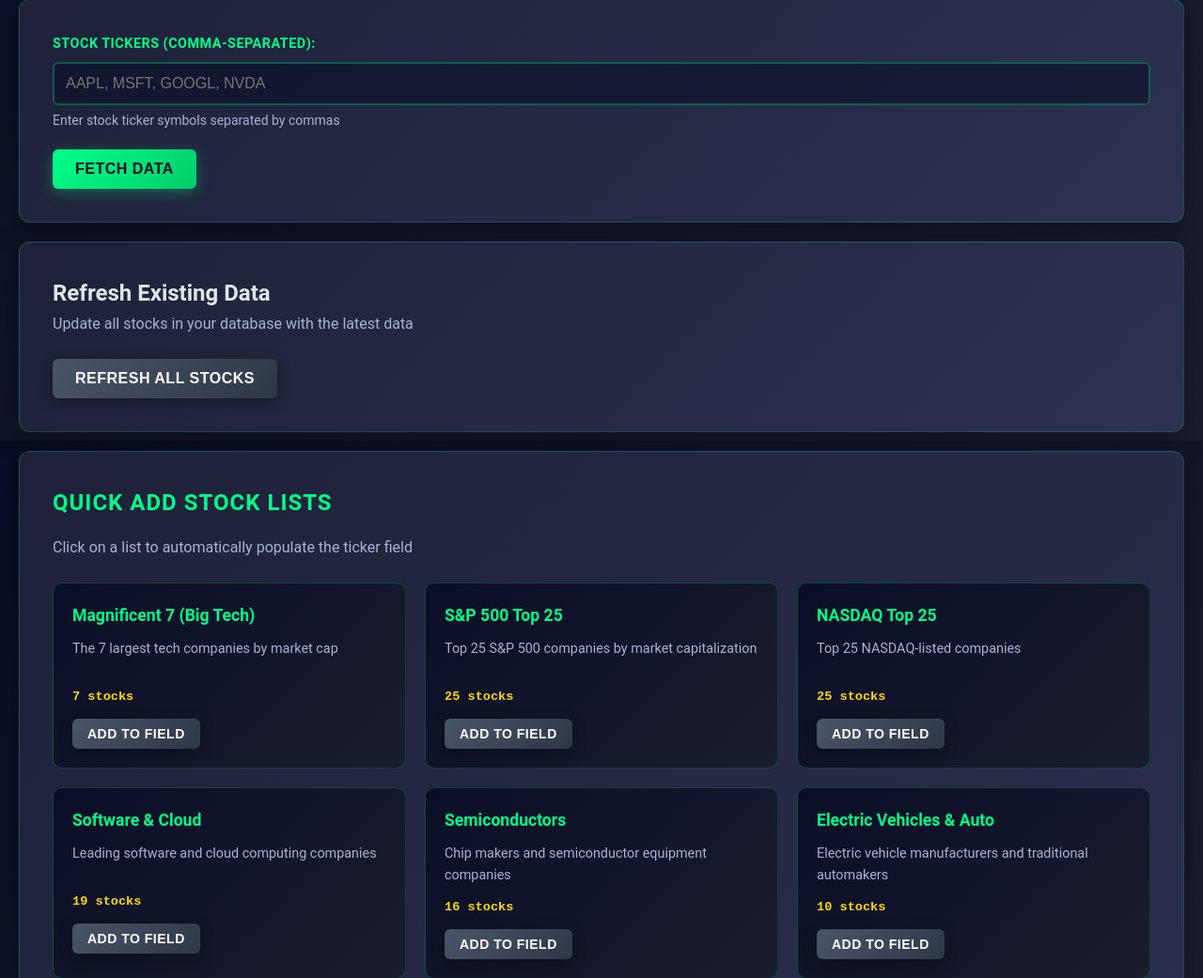
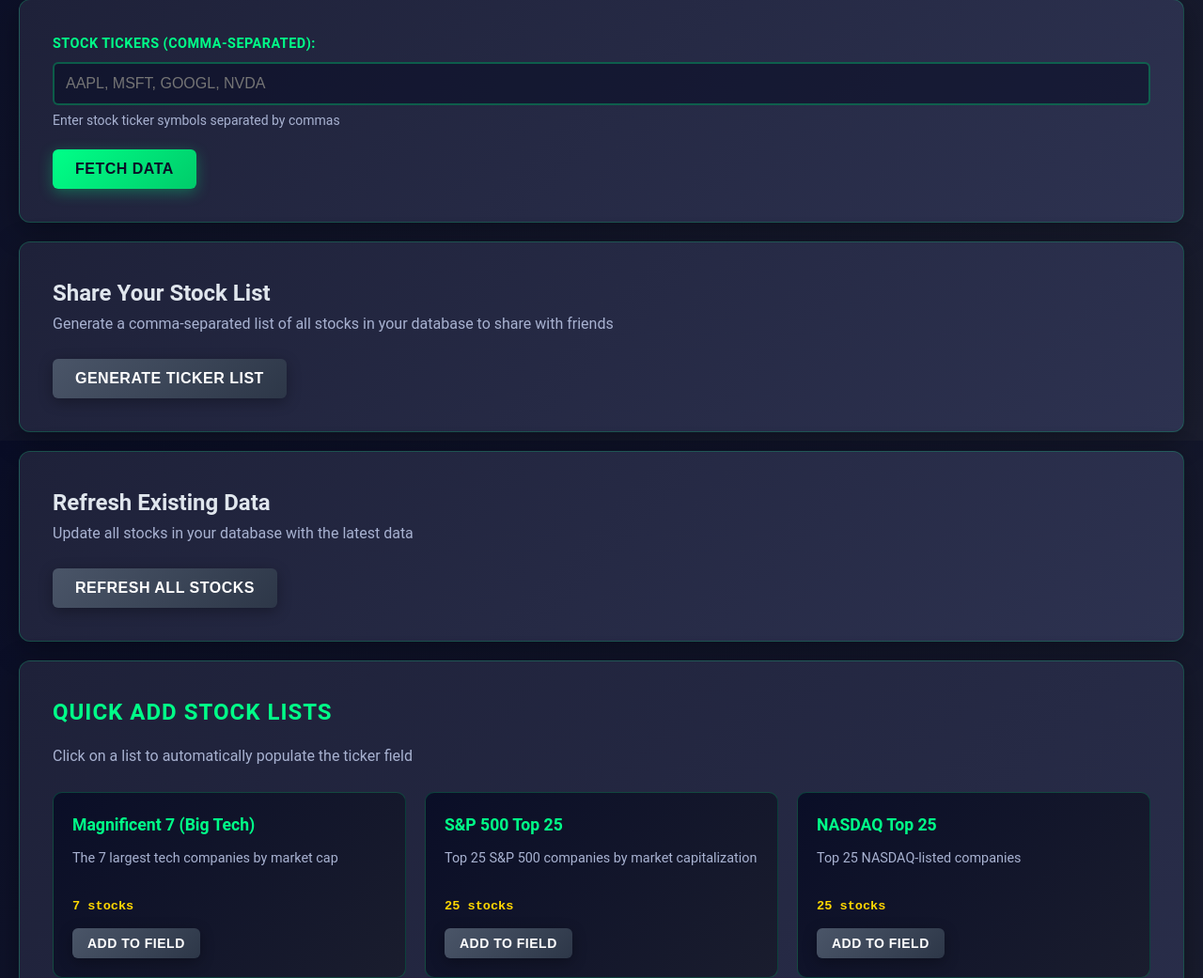
Before and after one commit to Simon-Prevoteaux/stock-analyzer, a Flask app: page /fetch in a window 1280 px wide. Shown: the part 331-1372 px from the top of the page at 94% size. Run offline with Flask 3, Linux system fonts and the light colour scheme.

Commit message:
Adding feature to share stock list

```diff
--- a/src/webapp/app.py
+++ b/src/webapp/app.py
@@ -368,6 +368,22 @@
         results_df = db.search_stocks(keyword)
         return jsonify(results_df.to_dict('records'))
     return jsonify([])
+
+
+@app.route('/api/all-tickers')
+def api_all_tickers():
+    """API endpoint to get all tickers as comma-separated string"""
+    stocks_df = db.get_all_stocks()
+    if stocks_df.empty:
+        return jsonify({'tickers': '', 'count': 0})
+
+    tickers = sorted(stocks_df['ticker'].tolist())
+    ticker_string = ', '.join(tickers)
+
+    return jsonify({
+        'tickers': ticker_string,
+        'count': len(tickers)
+    })
 
 
 @app.route('/api/refresh/<ticker>', methods=['POST'])
--- a/src/webapp/static/css/style.css
+++ b/src/webapp/static/css/style.css
@@ -283,7 +283,7 @@
 }
 
 /* Forms */
-.form-container, .refresh-container {
+.form-container, .refresh-container, .export-container {
     background: linear-gradient(135deg, #1e2139 0%, #2d3250 100%);
     padding: 35px;
     border-radius: 12px;
--- a/src/webapp/templates/fetch.html
+++ b/src/webapp/templates/fetch.html
@@ -361,6 +361,30 @@
     </form>
 </div>
 
+<div class="export-container">
+    <h2>Share Your Stock List</h2>
+    <p class="subtitle">Generate a comma-separated list of all stocks in your database to share with friends</p>
+
+    <button type="button" class="btn btn-secondary" onclick="generateTickerList()">
+        Generate Ticker List
+    </button>
+
+    <div id="ticker-result" style="display: none; margin-top: 20px;">
+        <div style="display: flex; justify-content: space-between; align-items: center; margin-bottom: 10px;">
+            <label for="ticker-list" style="color: #00ff88; font-weight: 600;">
+                <span id="ticker-count"></span>
+            </label>
+            <button type="button" class="btn btn-sm btn-secondary" onclick="copyTickerList()">
+                Copy to Clipboard
+            </button>
+        </div>
+        <textarea id="ticker-list" readonly style="width: 100%; min-height: 100px; padding: 12px; background: rgba(10, 14, 39, 0.8); border: 1px solid rgba(0, 255, 136, 0.3); border-radius: 6px; color: #e0e6ed; font-family: 'Courier New', monospace; font-size: 0.9rem; resize: vertical;"></textarea>
+        <div id="copy-feedback" style="margin-top: 8px; color: #00ff88; font-size: 0.85rem; display: none;">
+            ✓ Copied to clipboard!
+        </div>
+    </div>
+</div>
+
 <div class="refresh-container">
     <h2>Refresh Existing Data</h2>
     <p class="subtitle">Update all stocks in your database with the latest data</p>
@@ -393,5 +417,42 @@
     // Scroll to the form
     document.querySelector('.form-container').scrollIntoView({ behavior: 'smooth' });
 }
+
+async function generateTickerList() {
+    try {
+        const response = await fetch('/api/all-tickers');
+        const data = await response.json();
+
+        if (data.tickers) {
+            document.getElementById('ticker-list').value = data.tickers;
+            document.getElementById('ticker-count').textContent = `${data.count} stocks in your database:`;
+            document.getElementById('ticker-result').style.display = 'block';
+            document.getElementById('copy-feedback').style.display = 'none';
+        } else {
+            alert('No stocks found in database. Please fetch some stocks first.');
+        }
+    } catch (error) {
+        console.error('Error generating ticker list:', error);
+        alert('Failed to generate ticker list. Please try again.');
+    }
+}
+
+function copyTickerList() {
+    const textarea = document.getElementById('ticker-list');
+    textarea.select();
+    textarea.setSelectionRange(0, 99999); // For mobile devices
+
+    try {
+        document.execCommand('copy');
+        const feedback = document.getElementById('copy-feedback');
+        feedback.style.display = 'block';
+        setTimeout(() => {
+            feedback.style.display = 'none';
+        }, 3000);
+    } catch (err) {
+        console.error('Failed to copy:', err);
+        alert('Failed to copy to clipboard. Please select and copy manually.');
+    }
+}
 </script>
 {% endblock %}
```
Also changed, not shown: CHANGELOG.md.
